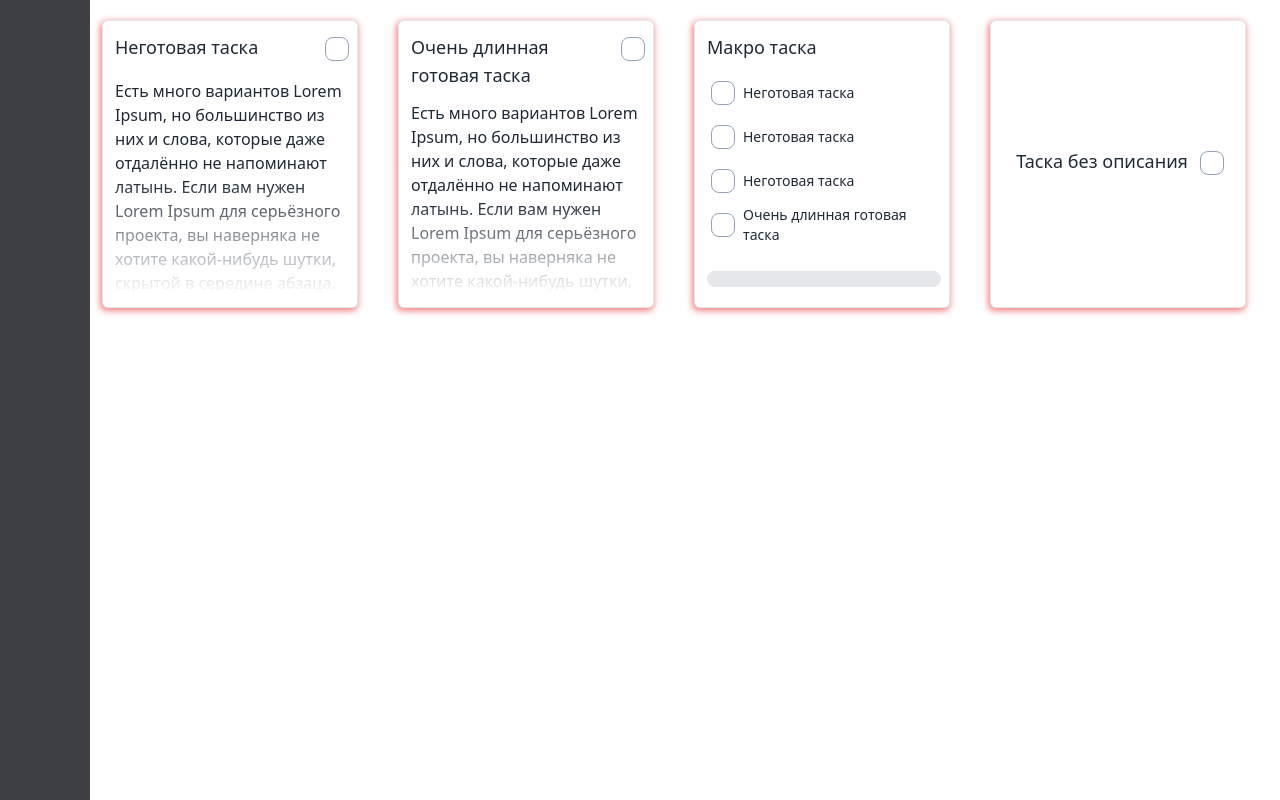
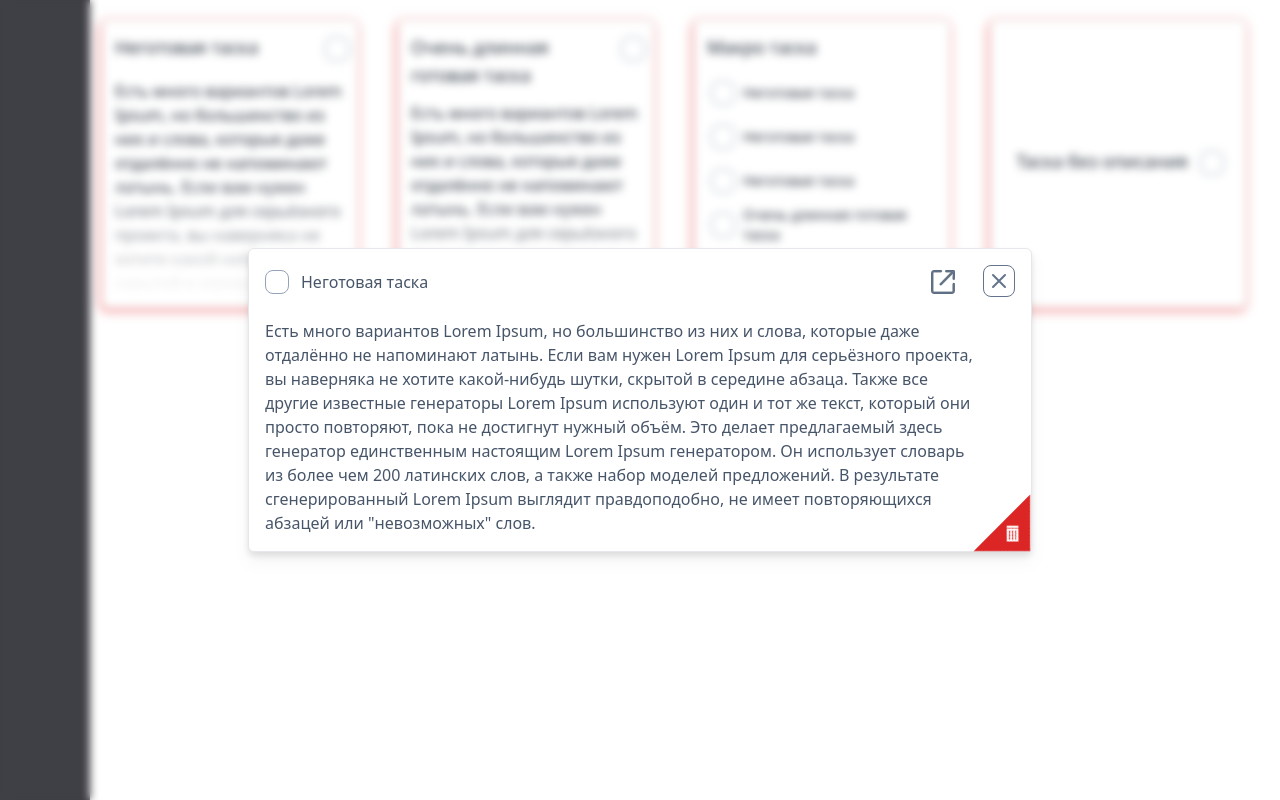
Before and after one commit to al-revenko/vtasks, a Vue app: page / in a window 1280 px wide. Both pictures are taken after a click on the button 230 px from the left and 164 px from the top of the page. Built offline with nearby package versions, Linux system fonts and the light colour scheme.

Commit message:
Сделал новый компонент TaskModal

```diff
--- /dev/null
+++ b/src/components/TaskModal.vue
@@ -0,0 +1,102 @@
+<template>
+  <ModalWindow v-if="props.desc || hasTasks" data-id="TaskModal" v-model="isShowModel">
+    <template #head>
+      <div :class="'flex gap-3 items-center'">
+        <CheckboxInput
+          v-model="isDoneModel"
+          @change="(value: boolean) => emit('statusChange', { id: props.id, status: value })"
+          :size="'md'"
+        />
+        <h2 :class="'text-slate-600'">{{ props.title }}</h2>
+      </div>
+      <div :class="'flex items-center gap-3 ml-auto'">
+        <div v-if="hasTasks" :class="'h-3 w-20 mr-5'">
+          <ProgressBar :percentage="donePercentage" />
+        </div>
+        <PageLink
+          :class="'h-6 w-6 mr-5 transition-colors ease-in duration-100 fill-slate-500 hover:fill-slate-400'"
+          @click="() => (isShowModel = false)"
+        />
+      </div>
+    </template>
+    <div :class="'flex flex-col w-[750px] max-h-[450px] overflow-hidden'">
+      <template v-if="hasTasks">
+        <div :class="'pt-5'">
+          <TasksList v-model="macroTaskDataModel.tasks" :class="'grid grid-cols-4 gap-2'" />
+        </div>
+      </template>
+      <p :class="'text-slate-600 pt-5 pr-8'" v-if="props.desc">{{ desc }}</p>
+      <AngleBtn :color="'red'" @click="callbacks.onDelete">
+        <TrashCanSVG :class="'fill-white w-4 h-4'" />
+      </AngleBtn>
+    </div>
+  </ModalWindow>
+
+  <ModalWindow v-else data-id="TaskModal" v-model="isShowModel">
+    <template #head>
+      <PageLink
+        :class="'h-7 w-7 transition-colors ease-in duration-100 fill-slate-500 hover:fill-slate-400'"
+        @click="() => (isShowModel = false)"
+      />
+    </template>
+    <div :class="'flex m-10 gap-2 items-center'">
+      <CheckboxInput
+        v-model="isDoneModel"
+        @change="(value: boolean) => emit('statusChange', { id: props.id, status: value })"
+        :size="'md'"
+      />
+      <h2 :class="'text-slate-600'">{{ props.title }}</h2>
+    </div>
+    <AngleBtn :color="'red'" @click="callbacks.onDelete">
+      <TrashCanSVG :class="'fill-white w-4 h-4'" />
+    </AngleBtn>
+  </ModalWindow>
+</template>
+
+<script setup lang="ts">
+import useMacroTaskMeta from '@/composables/useMacroTaskMeta'
+import ModalWindow from '@/components/ui/ModalWindow.vue'
+import TasksList from '@/components/TasksList.vue'
+import ProgressBar from '@/components/ui/ProgressBar.vue'
+import PageLink from '@/components/ui/PageLink.vue'
+import CheckboxInput from '@/components/ui/CheckboxInput.vue'
+import AngleBtn from '@/components/ui/AngleBtn.vue'
+import TrashCanSVG from '@/components/svg/TrashCanSVG.vue'
+
+const props = defineProps<{
+  id: number
+  title: string
+  desc?: string
+}>()
+
+const isDoneModel = defineModel<boolean>('isDone', { required: true })
+
+const isShowModel = defineModel<boolean>('isShow', {
+  required: true,
+})
+
+const macroTaskDataModel = defineModel<{
+  doneCount: number
+  tasks: {
+    id: number
+    title: string
+    isDone: boolean
+  }[]
+}>('macroTaskData', {
+  default: {
+    tasks: [],
+    doneCount: 0,
+  },
+})
+
+const emit = defineEmits(['statusChange', 'task-delete'])
+
+const callbacks = {
+  onDelete() {
+    emit('task-delete', props.id)
+    isShowModel.value = false
+  },
+}
+
+const { hasTasks, donePercentage } = useMacroTaskMeta(macroTaskDataModel)
+</script>
--- a/src/views/HomePage.vue
+++ b/src/views/HomePage.vue
@@ -4,32 +4,76 @@
       <MenuBar />
     </template>
     <CardsLayout>
-      <template v-for="task in tasks" :key="task.id">
+      <template v-for="task in state.tasks" :key="task.id">
         <TaskCard
           v-if="isMacroTask(task)"
           v-bind="task"
           v-model:is-done="task.isDone"
           v-model:macro-task-data="task.nestedData"
+          @click="callbacks.onTaskCardClick"
         />
         <TaskCard
           v-else
           v-bind="task"
           v-model:is-done="task.isDone"
+          @click="callbacks.onTaskCardClick"
         />
       </template>
     </CardsLayout>
   </PageLayout>
+  <template v-if="currentTask">
+    <TaskModal
+      v-if="isMacroTask(currentTask)"
+      v-bind="currentTask"
+      v-model:is-done="currentTask.isDone"
+      v-model:macro-task-data="currentTask.nestedData"
+      v-model:is-show="modalIsShow"
+      @status-change="callbacks.onStatusChange"
+      @task-delete="callbacks.onTaskDelete"
+    />
+    <TaskModal
+      v-else
+      v-bind="currentTask"
+      v-model:is-done="currentTask.isDone"
+      v-model:is-show="modalIsShow"
+      @task-delete="callbacks.onTaskDelete"
+    />
+  </template>
 </template>
 
 <script setup lang="ts">
+import { ref } from 'vue'
+import type { ITask } from '@/interfaces/task.interface'
+import isMacroTask from '@/guards/isMacroTask.guard'
 import { useTaskStore } from '@/stores/task.store'
-import isMacroTask from '@/guards/isMacroTask.guard'
 import PageLayout from '@/components/layouts/PageLayout.vue'
 import CardsLayout from '@/components/layouts/CardsLayout.vue'
 import MenuBar from '@/components/MenuBar.vue'
 import TaskCard from '@/components/TaskCard.vue'
+import TaskModal from '@/components/TaskModal.vue'
 
 const taskStore = useTaskStore()
 
-const tasks = taskStore.$state.tasks
+const currentTask = ref<ITask | null>(null)
+const modalIsShow = ref<boolean>(false)
+
+const callbacks = {
+  onTaskCardClick(id: number) {
+    const task = taskStore.getTaskById(id)
+    if (task) {
+      currentTask.value = task
+      modalIsShow.value = true
+    }
+  },
+
+  onStatusChange({ id, status }: { id: number; status: boolean }) {
+    taskStore.forceTaskStatus(id, status)
+  },
+
+  onTaskDelete(id: number) {
+    taskStore.deleteTaskByID(id)
+  },
+}
+
+const state = taskStore.$state
 </script>
```
